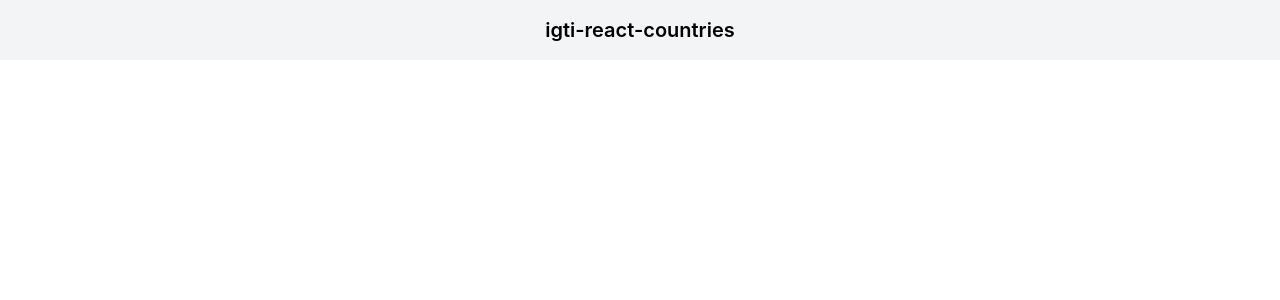
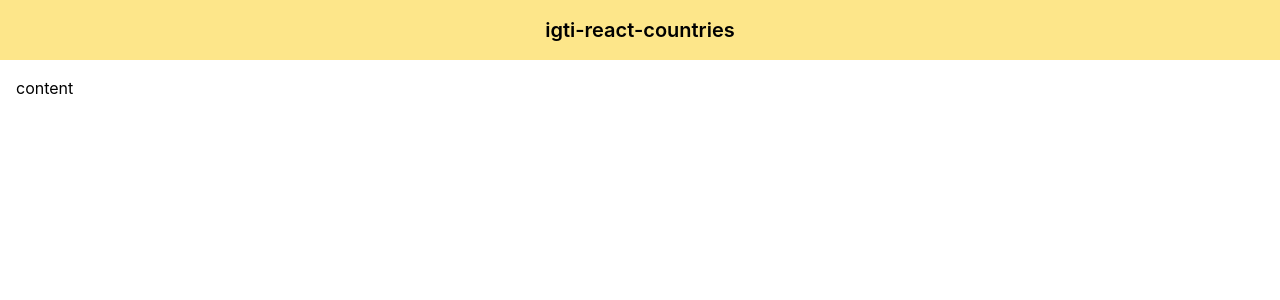
Before and after one commit to filipef9/igti-react-countries, a React (Create React App) app: page / in a window 1280 px wide. Shown: the top 300 px of the page. Built offline with nearby package versions, Linux system fonts and the light colour scheme.

Commit message:
Importação e utilização dos componentes Headr, Main, TextInput

```diff
--- /dev/null
+++ b/src/components/Header.jsx
@@ -0,0 +1,11 @@
+const Header = ({ children }) => {
+  return (
+    <header>
+      <div className="bg-yellow-200 mx-auto p-4">
+        <h1 className="text-center font-semibold text-xl">{children}</h1>
+      </div>
+    </header>
+  );
+};
+
+export default Header;
--- /dev/null
+++ b/src/components/Main.jsx
@@ -0,0 +1,5 @@
+const Main = ({ children }) => {
+  return <main className="container mx-auto p-4">{children}</main>;
+};
+
+export default Main;
--- /dev/null
+++ b/src/components/TextInput.jsx
@@ -0,0 +1,35 @@
+const TextInput = ({
+  id = 'id_do_text_input',
+  label = 'Label:',
+  value = 'value',
+  handleOnChange = null,
+  autoFocus = false
+}) => {
+
+  const handleChangeInputText = ({currentTarget}) => {
+    if (handleOnChange) {
+      const newValue = currentTarget.value;
+      handleOnChange(newValue);
+    }
+  };
+
+  return (
+    <div className="flex flex-col my-4">
+      <label
+        htmlFor={id}
+        className="text-sm mb-1"
+      >{label}</label>
+      <input
+        id={id}
+        type="text"
+        value={value}
+        onChange={handleChangeInputText}
+        autoFocus={autoFocus}
+        autoComplete="off"
+        className="border p-1"
+      />
+    </div>
+  )
+}
+
+export default TextInput
--- a/src/pages/ReactCountriesPage.jsx
+++ b/src/pages/ReactCountriesPage.jsx
@@ -1,18 +1,12 @@
+import Header from '../components/Header';
+import Main from '../components/Main';
+
 const ReactCountriesPage = () => {
   return (
-    <div>
-      <header>
-        <div className="bg-gray-100 mx-auto p-4">
-          <h1 className="text-center font-semibold text-xl">
-            igti-react-countries
-          </h1>
-        </div>
-      </header>
-
-      <main>
-        <div className="container mx-auto p-4"></div>
-      </main>
-    </div>
+    <>
+      <Header>igti-react-countries</Header>
+      <Main>content</Main>
+    </>
   );
 };
 
```
